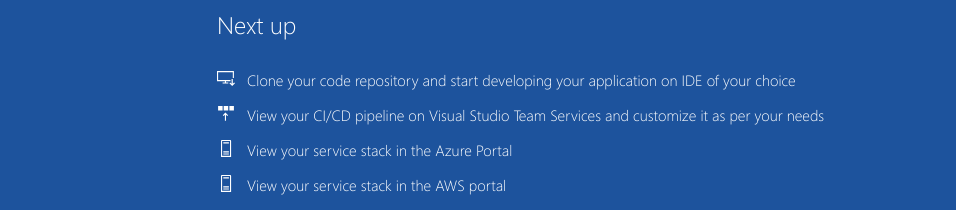
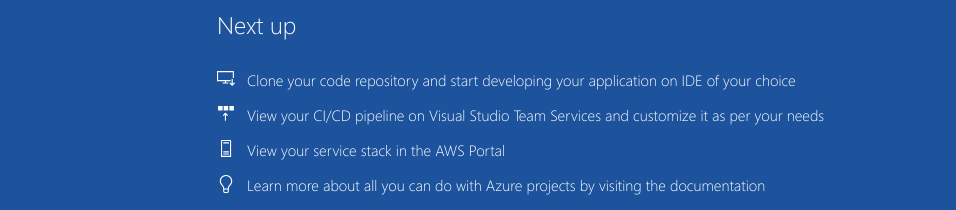
Before and after one commit to bishnu-hub/new_project_edu, a plain HTML site: page sample-project/sample-project/index.html in a window 1280 px wide. Shown: the part 590-800 px from the top of the page, without its empty margins (8-964 px from the left). Drawn offline with Linux system fonts and the light colour scheme.

Commit message:
master chnages

```diff
--- a/sample-project/sample-project/index.html
+++ b/sample-project/sample-project/index.html
@@ -40,13 +40,7 @@
                             <div class="step-icon">
                                 <img src="img/stackWhite.svg">
                             </div>
-                            <div class="step-text"><a href="http://portal.azure.com">View your service stack in the Azure Portal</a></div>
-                        </div>
-			<div class="step">
-                            <div class="step-icon">
-                                <img src="img/stackWhite.svg">
-                            </div>
-                            <div class="step-text"><a href="https://console.aws.amazon.com">View your service stack in the AWS portal</a></div>
+                            <div class="step-text"><a href="http://portal.azure.com">View your service stack in the AWS Portal</a></div>
                         </div>
 
                         <div class="step">
```
